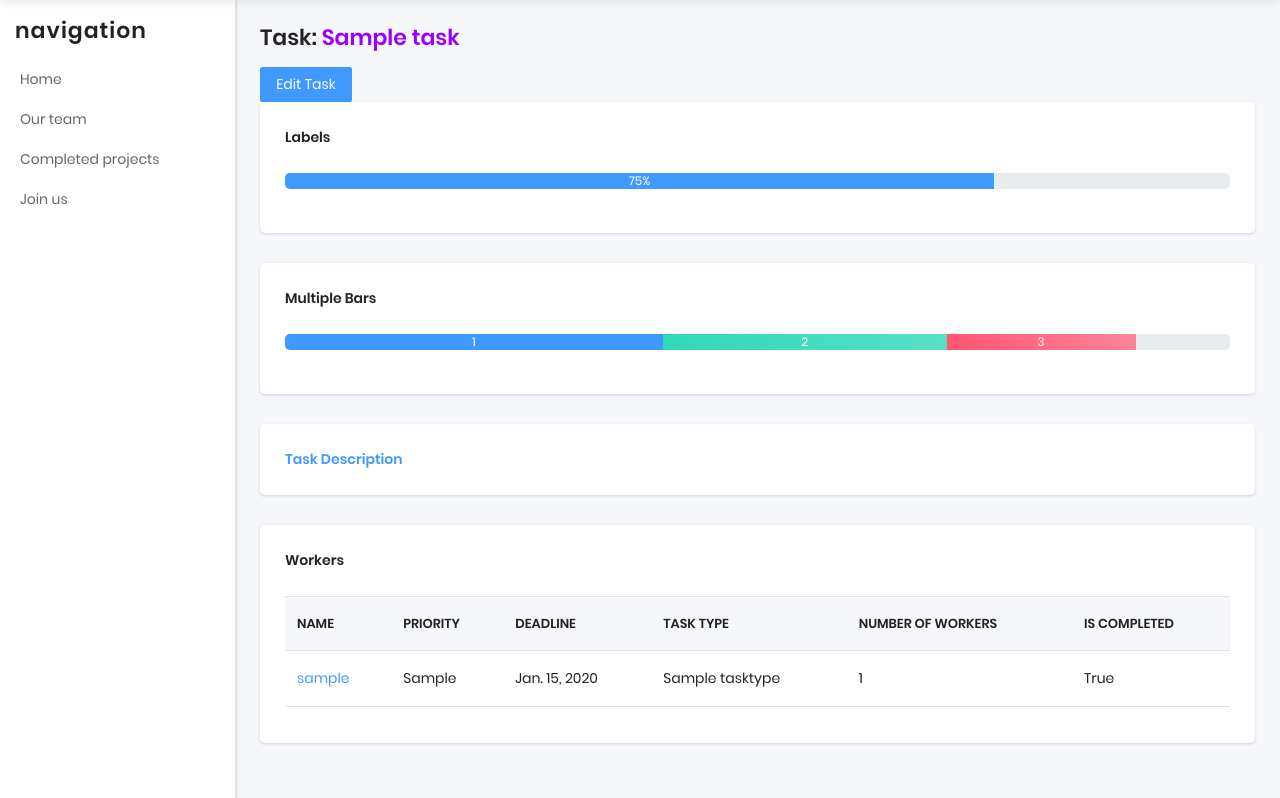
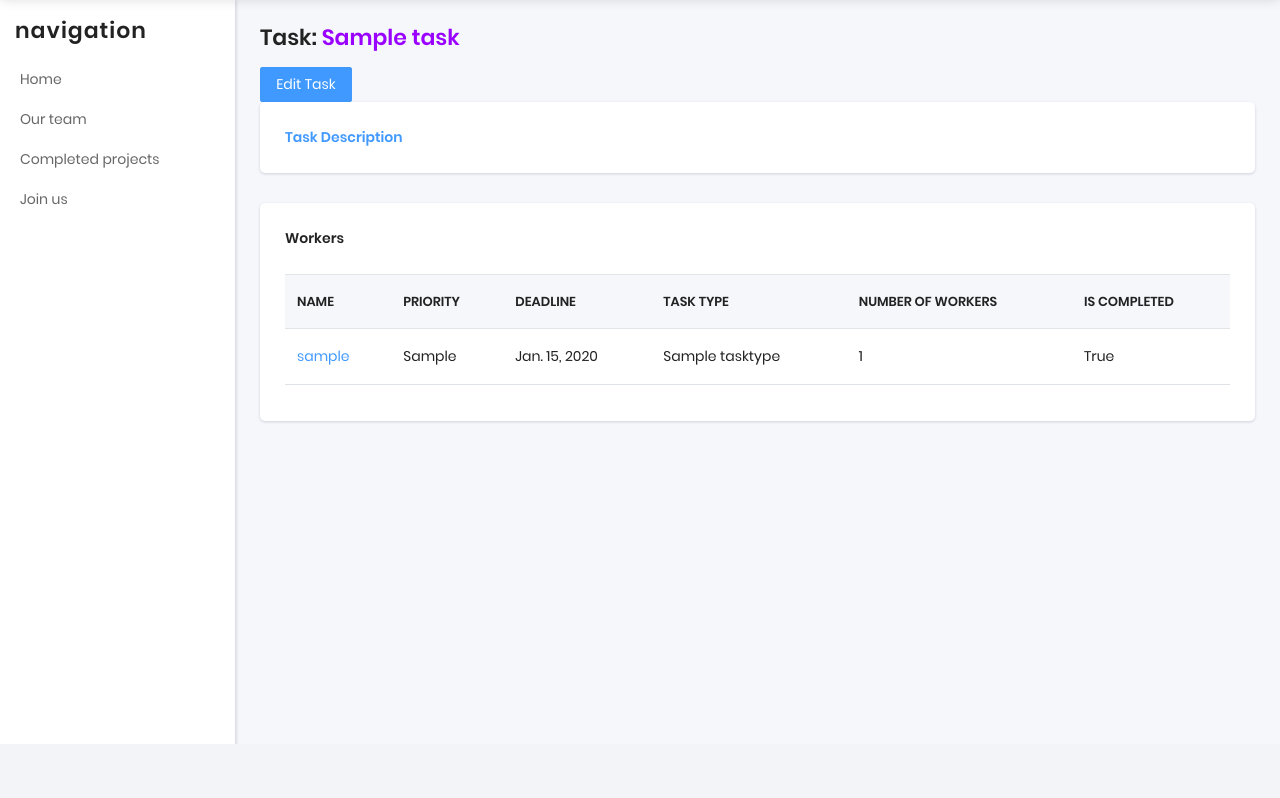
Before and after one commit to AndriiIshchenko/company-project-manager, a Django app: page /tasks/1/ in a window 1280 px wide. Shown: the part 56-854 px from the top of the page. After the commit the page ends 800 px from the top, so only its background shows below. Run offline with Django 5.2, Linux system fonts and the light colour scheme; a user stored in the database is signed in; tables that the repository leaves empty hold one stand-in row (values such as "Sample post"); some libraries are stand-ins or nearby versions.

Commit message:
refactor

```diff
--- a/templates/pages/project_detail.html
+++ b/templates/pages/project_detail.html
@@ -100,7 +100,7 @@
             data-target="#collapseThree"
             aria-expanded="false"
             aria-controls="collapseThree"
-            >Collapsible Group Item #3</a
+            >Field for future features</a
           >
         </h5>
       </div>
--- a/templates/pages/task_detail.html
+++ b/templates/pages/task_detail.html
@@ -2,29 +2,6 @@
 <div class="col-sm-12">
     <h4 class="mb-3">Task: <font color="#9900FF">{{ task.name }}</font></h4>
         <a href="{% url 'project_manager:task-update' pk=task.id %}"  class="btn btn-primary">Edit Task</a>
-
-        <div class="card">
-            <div class="card-header">
-                <h5>Labels</h5>
-            </div>
-            <div class="card-body">
-                <div class="progress mb-4">
-                    <div class="progress-bar" role="progressbar" style="width: {{ status }}%;" aria-valuenow="{{ status }}" aria-valuemin="0" aria-valuemax="100">{{ status }}%</div>
-                </div>
-            </div>
-        </div>
-        <div class="card">
-            <div class="card-header">
-                <h5>Multiple Bars</h5>
-            </div>
-            <div class="card-body">
-                <div class="progress mb-4">
-                    <div class="progress-bar" role="progressbar" style="width: 40%" aria-valuenow="15" aria-valuemin="0" aria-valuemax="100">1</div>
-                    <div class="progress-bar bg-success" role="progressbar" style="width: 30%" aria-valuenow="30" aria-valuemin="0" aria-valuemax="100">2</div>
-                    <div class="progress-bar bg-danger" role="progressbar" style="width: 20%" aria-valuenow="20" aria-valuemin="0" aria-valuemax="100">3</div>
-                </div>
-            </div>
-        </div>
         <div class="accordion" id="accordionExample">
             <div class="card">
             <div class="card-header" id="headingThree">
```
Also changed, not shown: project_manager/templatetags/project_tags.py (line endings or trailing spaces), project_manager/views.py (line endings or trailing spaces).
